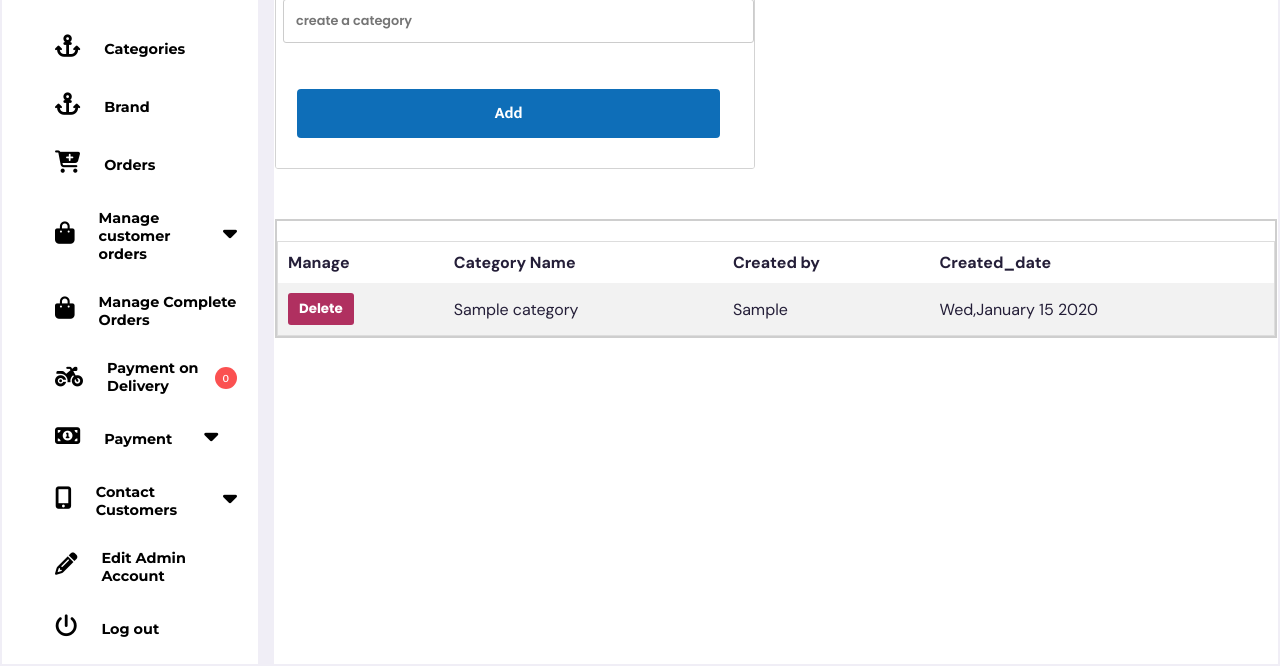
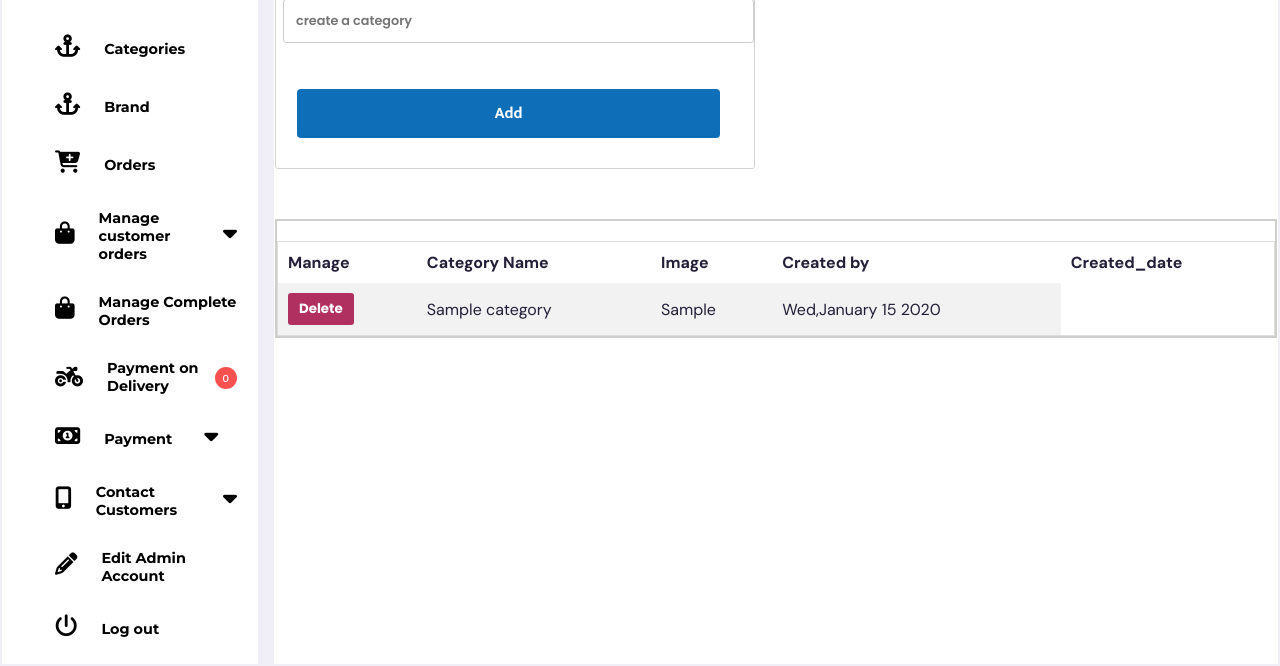
Before and after one commit to Bukunmi-sketch/GrittyStore, a PHP site: page /websites/Views/categories.php in a window 1280 px wide. Shown: the part 302-968 px from the top of the page. Run offline with PHP 8.4, Linux system fonts and the light colour scheme; the visitor is signed in with stand-in values (Sample User, id 1); tables that the repository leaves empty hold one stand-in row (values such as "Sample post"); some libraries are stand-ins or nearby versions; some web fonts are replaced.

Commit message:
Update categories.php
added category image

```diff
--- a/Views/categories.php
+++ b/Views/categories.php
@@ -81,6 +81,7 @@
     <tr>
       <th>Manage</th>
       <th>Category Name</th>
+      <th>Image</th>
       <th>Created by</th>
       <th>Created_date</th>
 
```
